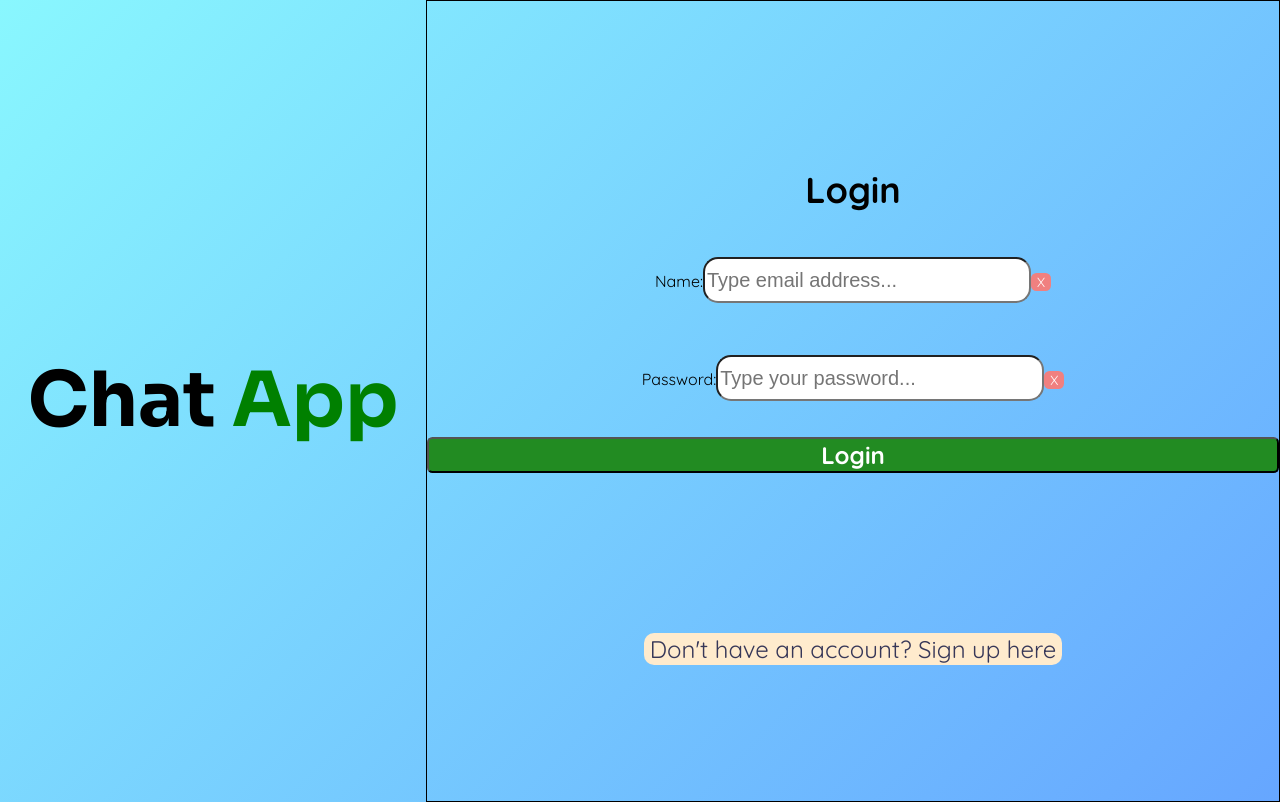
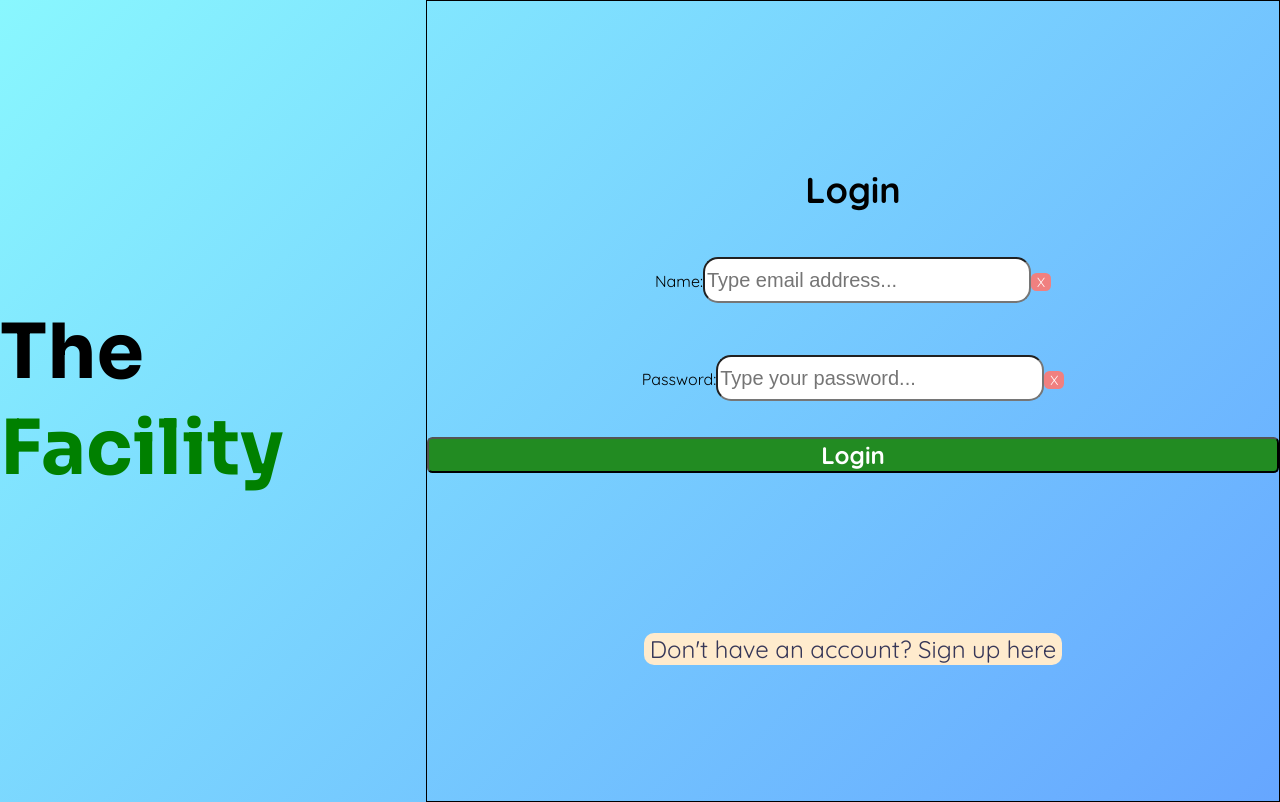
Before and after one commit to cpplguy/chat-app-frontend, a React (Create React App) app: page /#/login in a window 1280 px wide. Built offline with nearby package versions, Linux system fonts and the light colour scheme; no server answers; a web font is replaced by a local one; what obscenity would draw is missing.

Commit message:
Update loginpage.js

```diff
--- a/src/loginpage.js
+++ b/src/loginpage.js
@@ -73,7 +73,7 @@ export default function LoginPage() {
       <section className="page" id="login">
         <div className="logo">
           <h1>
-            Chat <span className="green">App</span>
+            The <span className="green">Facility</span>
           </h1>
         </div>
 
```
